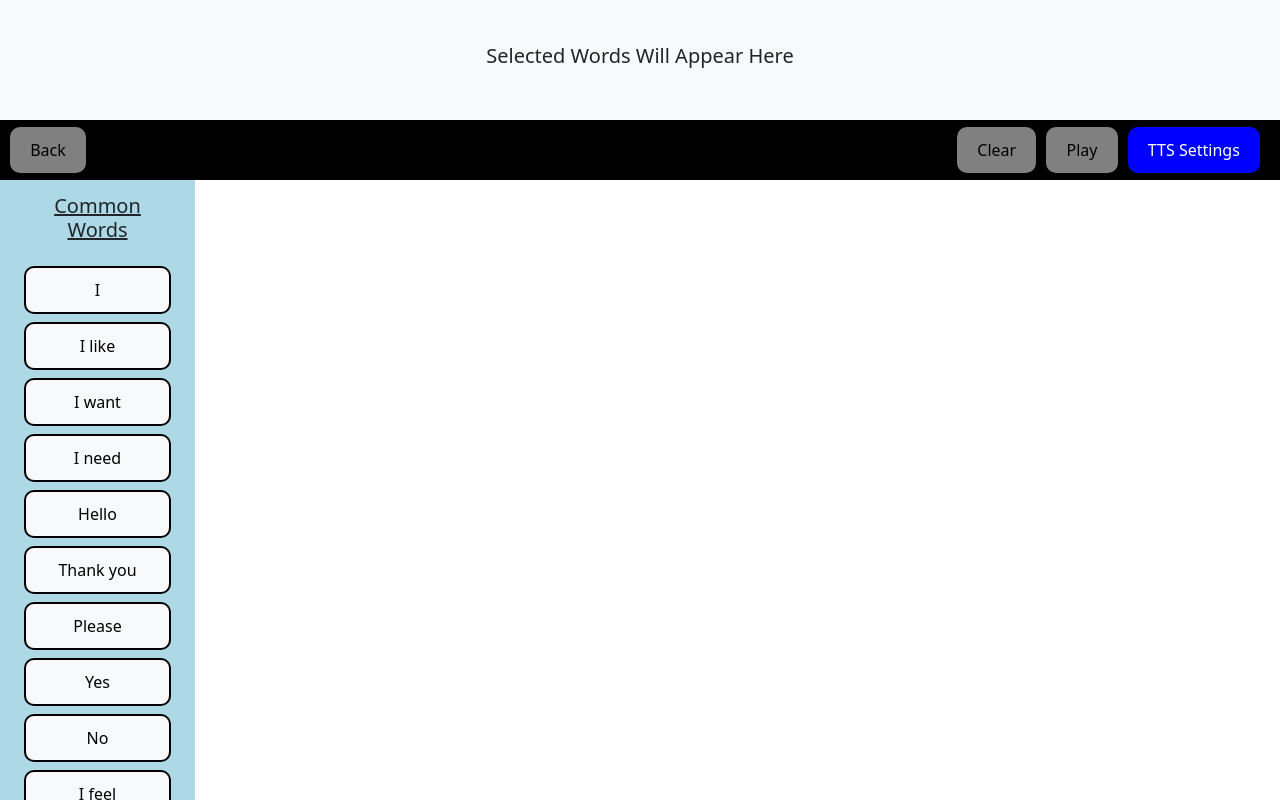
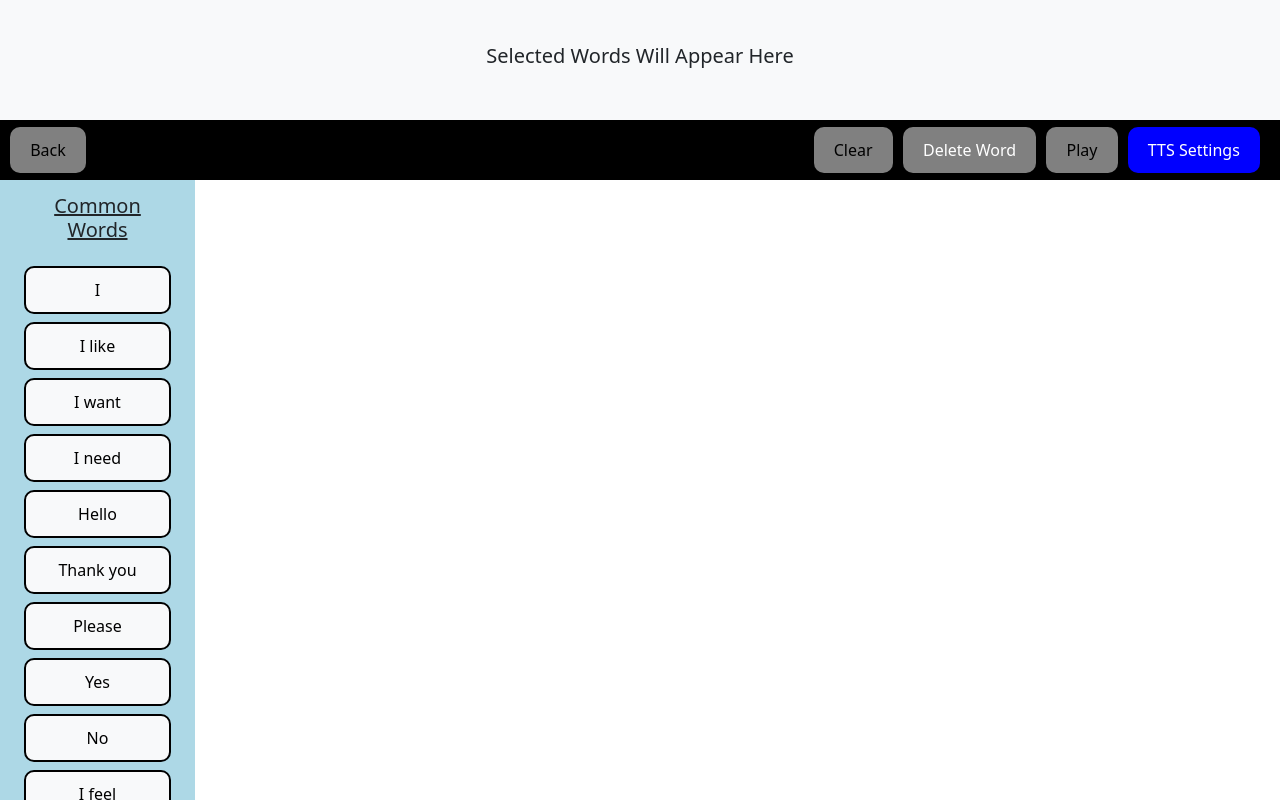
Before and after one commit to kingsawpdx/SpeakEasy, a React (Vite) app: page /category/1 in a window 1280 px wide. Built offline with nearby package versions, Linux system fonts and the light colour scheme.

Commit message:
added delete button

```diff
--- a/src/CategoryPage.jsx
+++ b/src/CategoryPage.jsx
@@ -74,6 +74,16 @@ const speak = (word) => {
     setShowTTS((prev) => !prev);
   };
 
+  const deleteWord = () => {
+    setText((prevText) => {
+      const wordsArray = prevText.trim().split(" ");
+      wordsArray.pop(); // Remove the last word
+      return wordsArray.join(" ");
+    });
+  };
+
+
+
   return (
     <div className="container-fluid p-0 d-flex">
     {/* Sidebar */}
@@ -85,6 +95,7 @@ const speak = (word) => {
         clearHeader={clearHeader}
         playHeader={playHeader}
         toggleTTS={toggleTTS}
+        deleteWord={deleteWord}
       />
 
       <div className="category-main">
--- a/src/Header.jsx
+++ b/src/Header.jsx
@@ -1,4 +1,4 @@
-const Header = ({ category, text, clearHeader, playHeader, toggleTTS}) => {
+const Header = ({ category, text, clearHeader, playHeader, toggleTTS, deleteWord}) => {
   if (category) {
     console.log(category);
     category = category.charAt(0).toUpperCase() + category.slice(1);
@@ -53,6 +53,20 @@ const Header = ({ category, text, clearHeader, playHeader, toggleTTS}) => {
           >
             Clear
           </button>
+
+        {/* DELETE BUTTON */}
+        <button
+            onClick={deleteWord}
+            style={{
+              backgroundColor: "grey",
+              color: "white",
+              borderRadius: "10px",
+              marginRight: "10px",
+            }}
+          >
+            Delete Word
+          </button>
+
           <button
             onClick={playHeader}
             style={{
@@ -78,6 +92,7 @@ const Header = ({ category, text, clearHeader, playHeader, toggleTTS}) => {
           </button>
 
 
+
         </div>
       </div>
     </div>
```
